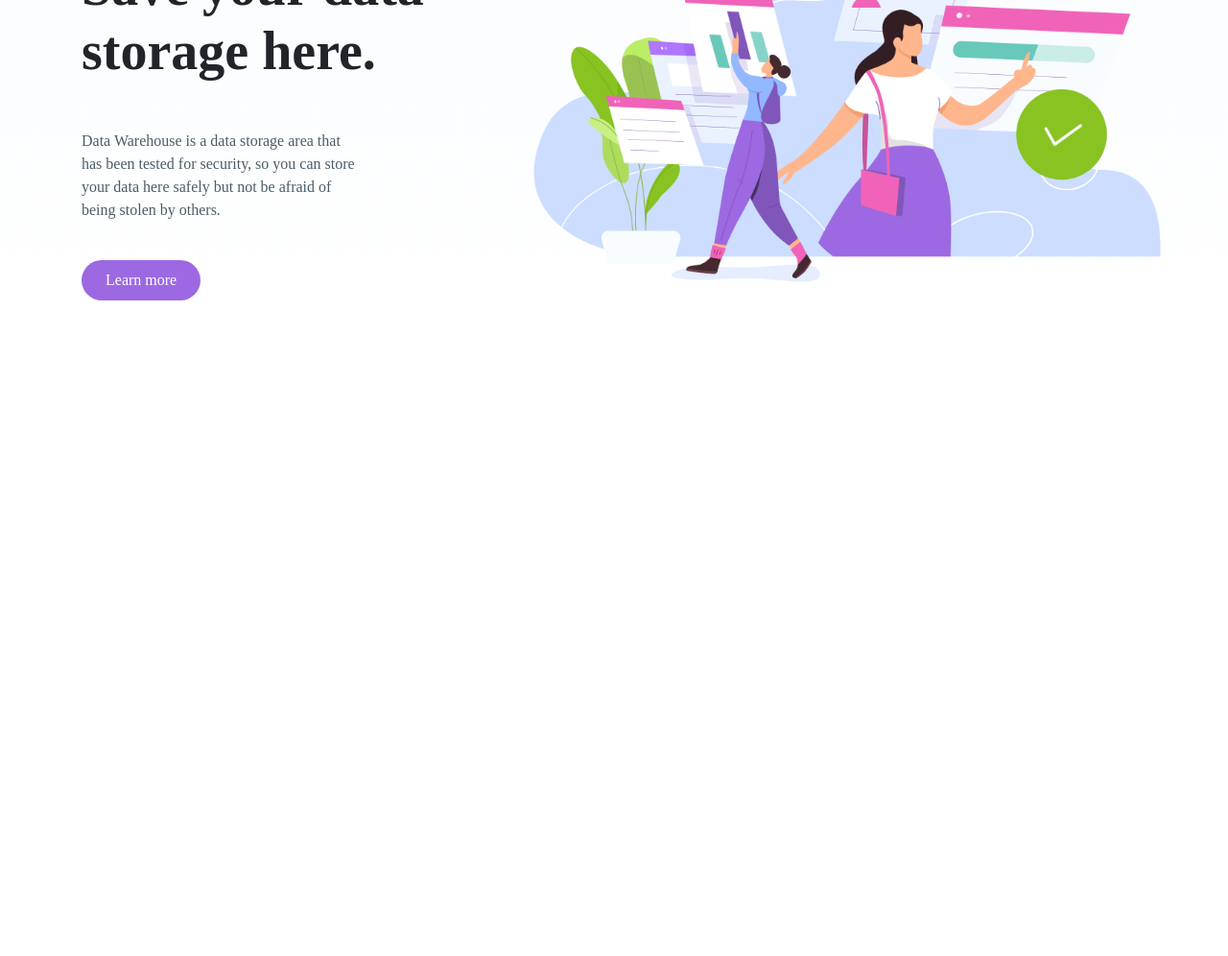
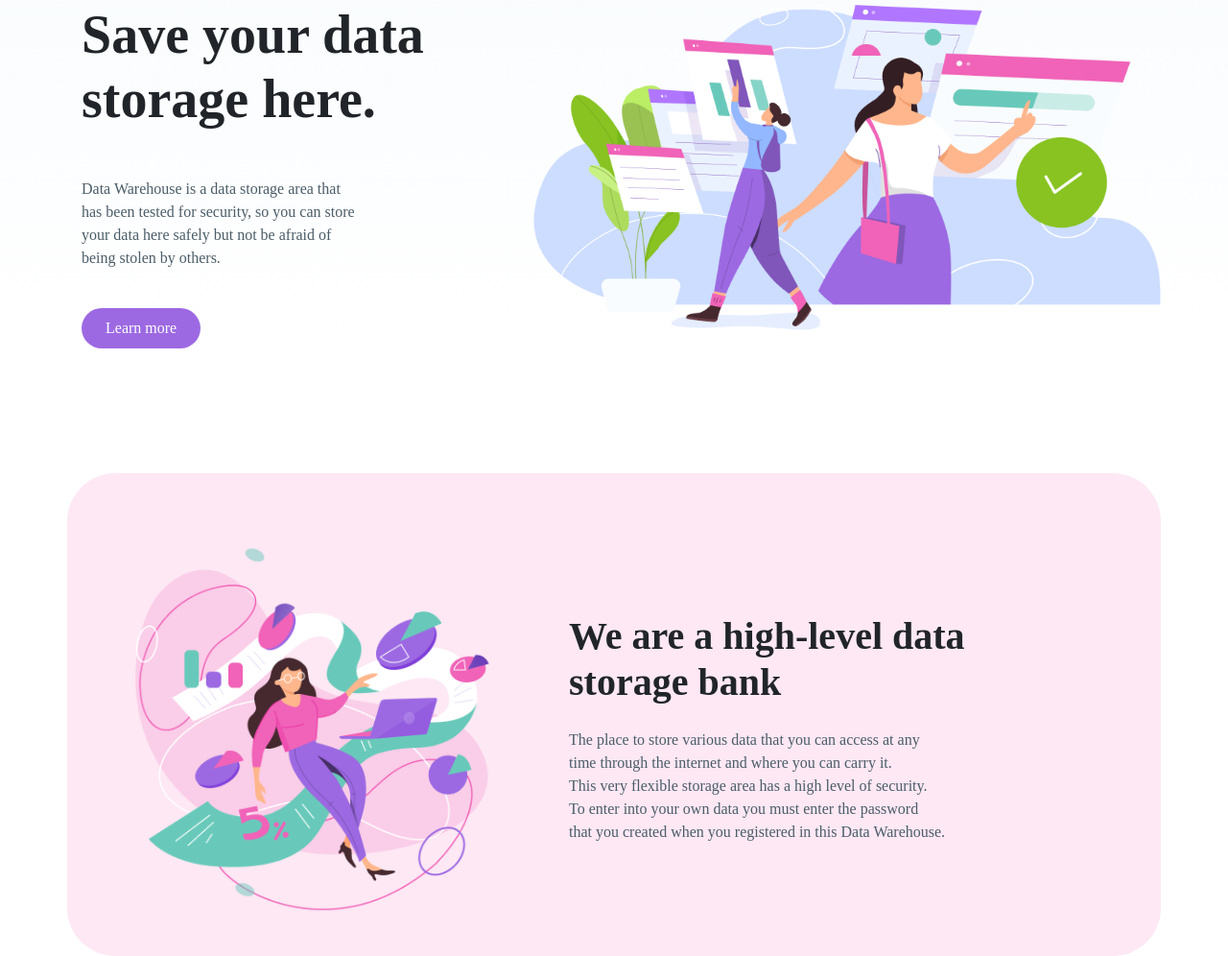
Before and after one commit to anasnawawi27/data-warehouse-landing-page, a plain HTML site: page index.html in a window 1280 px wide. Shown: the part 243-1239 px from the top of the page at 96% size. Before the commit the page ends 800 px from the top, so only its background shows below. Drawn offline with Linux system fonts and the light colour scheme.

Commit message:
menambahkan section about

```diff
--- a/index.html
+++ b/index.html
@@ -11,7 +11,7 @@
   </head>
   <body>
     <!-- Navbar -->
-    <nav class="navbar navbar-expand-md navbar-light bg-transparent fixed-top">
+    <nav class="navbar navbar-expand-md navbar-light bg-transparent">
       <div class="container pt-4">
         <a class="navbar-brand" href="#"
           ><img src="images/navbar/logo.png"
@@ -75,6 +75,33 @@
       </div>
     </header>
     <!-- End of Header -->
+
+    <!-- About -->
+    <section class="about">
+      <div class="container">
+        <div class="row py-3">
+          <div class="col-lg-5">
+            <img src="images/illustration/image.png" class="img-fluid" />
+          </div>
+          <div class="col-lg-7 pl-5 about-desc">
+            <h1>
+              We are a high-level data <br />
+              storage bank
+            </h1>
+            <p class="mt-4">
+              The place to store various data that you can access at any <br />
+              time through the internet and where you can carry it. <br />
+              This very flexible storage area has a high level of security.
+              <br />
+              To enter into your own data you must enter the password <br />
+              that you created when you registered in this Data Warehouse.
+            </p>
+          </div>
+        </div>
+      </div>
+    </section>
+    <!-- End of About -->
+
     <script src="jquery/jquery-3.6.0.min.js"></script>
     <script src="bootstrap/js/bootstrap.min.js"></script>
     <script src="fontawesome/js/all.js"></script>
--- a/style/style.scss
+++ b/style/style.scss
@@ -18,7 +18,7 @@ body{
 header{
 
     background-image: linear-gradient(#F6FAFD, #FFFF);
-    margin-top: -50px;
+    margin-top: -85px;
     padding-top: 150px;
     h1{
         font-size: 56px;
@@ -41,3 +41,22 @@ header{
         }
     }
 }
+
+.about{
+    margin-top: 130px;
+    .row{
+        border-radius: 50px;
+        background-color: #FDE8F4;
+    }
+
+    .about-desc{
+        padding-top: 130px;
+        h1{
+            font-weight: bold;
+        }
+        p{
+            font-weight: 400;
+            color: #4B5D68;
+        }
+    }
+}
```
Also changed, not shown: style/style.css, 1 other file.
